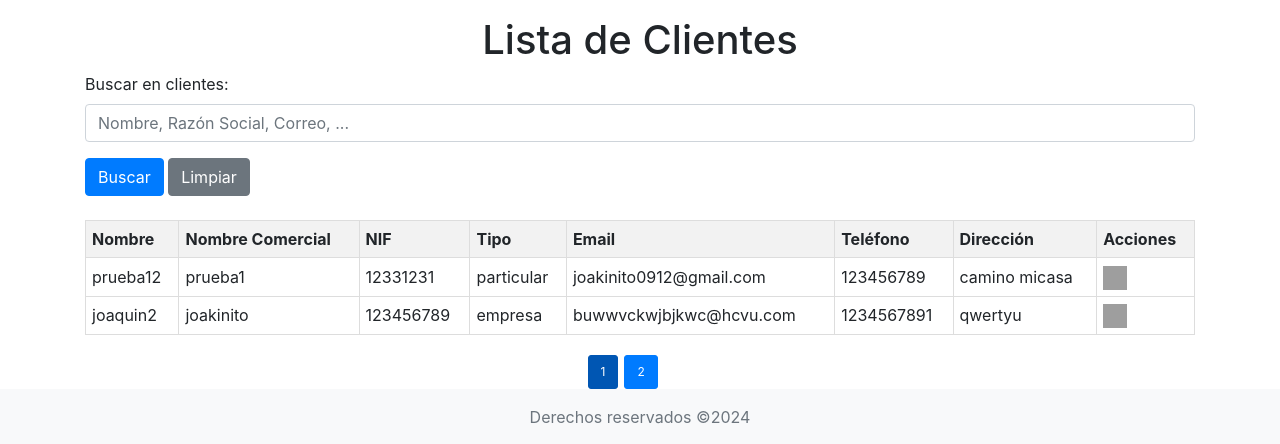
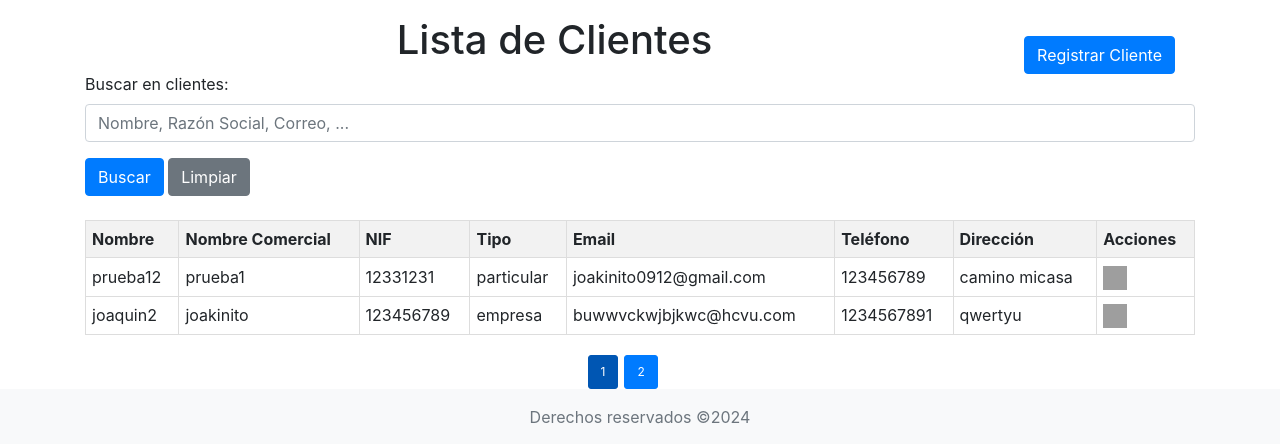
Before and after one commit to Holiwis1/mi_proyecto, a Django app: page /clientes/ in a window 1280 px wide. Shown: the part 56-500 px from the top of the page. Run offline with Django 5.2, Linux system fonts and the light colour scheme; data comes from the database, SQL or seed files in the repository; some libraries are stand-ins or nearby versions; grey boxes are pictures that could not be loaded.

Commit message:
boton registro clientes
abeuie

```diff
--- a/core/templates/core/lista_clientes.html
+++ b/core/templates/core/lista_clientes.html
@@ -1,4 +1,5 @@
 {% extends 'base.html' %}
+
 {% block navegar %}
 <style>
     /* Estilos para la tabla de clientes */
@@ -32,7 +33,7 @@
     .pagination {
         margin-top: 20px;
         text-align: center;
-        margin-left:45%;
+        margin-left: 45%;
     }
 
     .pagination a {
@@ -94,6 +95,11 @@
         cursor: pointer;
     }
 
+    .register-btn {
+        float: right;
+        margin-top: 20px;
+        margin-right: 20px;
+    }
 </style>
 
 <li class="nav-item">
@@ -102,8 +108,10 @@
 {% endblock %}
 
 {% block content %}
+<a href="{% url 'registro_cliente' %}" class="btn btn-primary register-btn">Registrar Cliente</a>
     <h1 class="text-center">Lista de Clientes</h1>
     <form method="GET" class="mb-4">
+
         <div class="form-group">
             <label for="search">Buscar en clientes:</label>
             <input type="text" class="form-control" id="search" name="search" placeholder="Nombre, Razón Social, Correo, ...">
@@ -151,6 +159,7 @@
                 {% endfor %}
             </tbody>
         </table>
+
         {% if page_obj.has_other_pages %}
         <div class="pagination">
             {% for num in page_obj.paginator.page_range %}
@@ -163,4 +172,5 @@
         </div>
         {% endif %}
     </div>
+
 {% endblock %}
```
